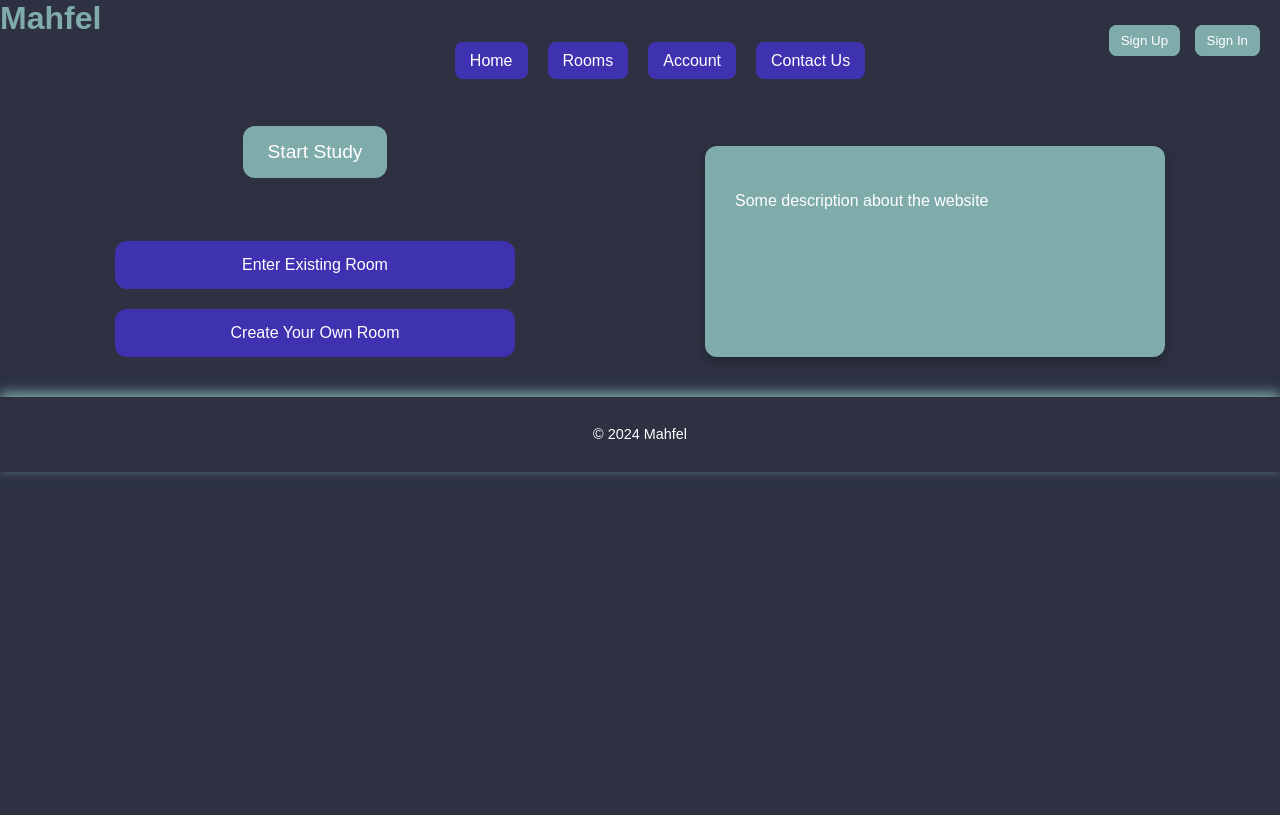
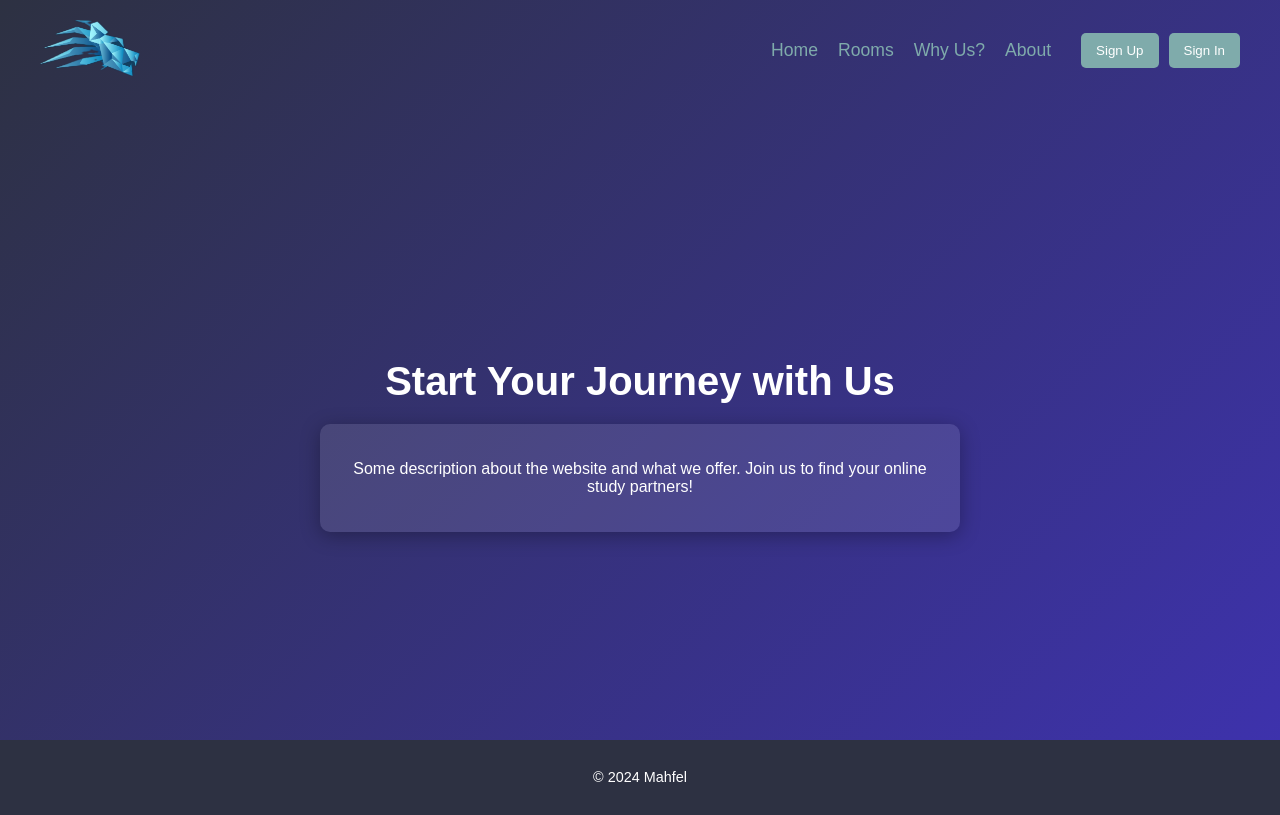
Before and after one commit to SajjadSadeghnia/F28WPLabProjects_2024, a PHP site: page / in a window 1280 px wide. Before the commit the page ends 476 px from the top, so only its background shows below. Run offline with PHP 8.4, Linux system fonts and the light colour scheme.

Commit message:
adding logo to website and change the designe

```diff
--- a/index.html
+++ b/index.html
@@ -3,38 +3,33 @@
 <head>
     <meta charset="UTF-8">
     <meta name="viewport" content="width=device-width, initial-scale=1.0">
-    <title>Home</title>
+    <title>Mahfel - Home</title>
     <link rel="stylesheet" href="style.css">
 </head>
 <body>
     <header>
         <div class="logo">
-            <h1>Mahfel</h1>
+            <img src="Logo.png" alt="Mahfel Logo">
         </div>
         <nav>
             <ul>
-                <li><a href="/">Home</a></li>
-                <li><a href="rooms.html">Rooms</a></li>
-                <li><a href="/account">Account</a></li>
-                <li><a href="/contact">Contact Us</a></li>
+                <li><a href="#">Home</a></li>
+                <li><a href="#">Rooms</a></li>
+                <li><a href="#">Why Us?</a></li>
+                <li><a href="#">About</a></li>
             </ul>
             <div class="auth-buttons">
-                <button class="signup">Sign Up</button>
-                <button class="login">Sign In</button>
+                <a href="signup.html"><button class="signup">Sign Up</button></a>
+                <a href="signin.html"><button class="login">Sign In</button></a>
             </div>
         </nav>
     </header>
     <main>
-        <section class="study-section">
-            <button class="start-study">Start Study</button>
-            <p class="online-count">12,345 online</p>
-            <div class="room-buttons">
-                <button class="room-button">Enter Existing Room</button>
-                <button class="room-button">Create Your Own Room</button>
-            </div>
+        <section class="hero">
+            <h1>Start Your Journey with Us</h1>
         </section>
         <section class="description">
-            <p>Some description about the website</p>
+            <p>Some description about the website and what we offer. Join us to find your online study partners!</p>
         </section>
     </main>
     <footer>
@@ -42,7 +37,3 @@
     </footer>
 </body>
 </html>
-<div class="auth-buttons">
-    <a href="signup.html"><button class="signup">Sign Up</button></a>
-    <a href="signin.html"><button class="login">Sign In</button></a>
-</div>
--- a/style.css
+++ b/style.css
@@ -1,48 +1,56 @@
-/* #General and Index page */
+/* General Styles */
 body {
-    background-color: #2D3142;
-    color: #2D3142;
+    background: linear-gradient(135deg, #2D3142, #3E32B0);
+    color: #fff;
     margin: 0;
     font-family: Arial, sans-serif;
 }
-.logo h1{color: #7FABAB;
-    font-size: 2em;
-    font-weight: bold;
-    margin: 0;
+
+header {
+    display: flex;
+    justify-content: space-between;
+    align-items: center;
+    padding: 20px 40px;
 }
+
+.logo img {
+    max-width: 100px; /* Adjust this based on your logo size */
+    height: auto;
+}
+
+nav {
+    display: flex;
+    align-items: center;
+}
+
 nav ul {
     list-style: none;
     display: flex;
-    justify-content: center;
     gap: 20px;
-    margin-top: 15px;
+    margin-right: 20px;
 }
 
 nav ul li a {
     text-decoration: none;
-    color: #fff;
-    background-color: #3E32B0;
-    padding: 10px 15px;
-    border-radius: 8px;
-    transition: background-color 0.3s;
+    color: #7FABAB;
+    font-size: 1.1em;
+    transition: color 0.3s;
 }
 
 nav ul li a:hover {
-    background-color: #7FABAB;
+    color: #fff;
 }
 
 .auth-buttons {
-    position: absolute;
-    right: 20px;
-    top: 25px;
+    display: flex;
 }
 
 .auth-buttons button {
     background-color: #7FABAB;
     color: #fff;
     border: none;
-    padding: 8px 12px;
-    border-radius: 8px;
+    padding: 10px 15px;
+    border-radius: 5px;
     margin-left: 10px;
     cursor: pointer;
     transition: background-color 0.3s;
@@ -52,96 +60,42 @@ nav ul li a:hover {
     background-color: #3E32B0;
 }
 
+/* Main Section */
 main {
-    padding: 40px 20px;
     display: flex;
-    justify-content: space-around;
-    flex-wrap: wrap;
-}
-
-.study-section {
-    flex: 1;
-    max-width: 400px;
+    flex-direction: column;
+    align-items: center;
+    justify-content: center;
+    height: 80vh;
     text-align: center;
 }
 
-.study-section .start-study {
-    background-color: #7FABAB;
-    color: #fff;
-    padding: 15px 25px;
-    border-radius: 12px;
-    font-size: 1.2em;
-    border: none;
-    cursor: pointer;
-    transition: background-color 0.3s;
+.hero {
+    margin-top: 50px;
 }
 
-.study-section .start-study:hover {
-    background-color: #3E32B0;
-}
-
-.study-section .online-count {
-    margin-top: 15px;
-    font-size: 1em;
-}
-
-.room-buttons {
-    margin-top: 30px;
-    display: flex;
-    flex-direction: column;
-    gap: 20px;
-}
-
-.room-button {
-    background-color: #3E32B0;
-    color: #fff;
-    padding: 15px;
-    border: none;
-    border-radius: 12px;
-    font-size: 1em;
-    cursor: pointer;
-    transition: background-color 0.3s;
-}
-
-.room-button:hover {
-    background-color: #7FABAB;
+.hero h1 {
+    font-size: 2.5em;
+    margin: 0;
 }
 
 .description {
-    flex: 1;
-    max-width: 400px;
-    background-color: #7FABAB;
-    color: #fff;
-    padding: 30px;
-    border-radius: 12px;
-    box-shadow: 0 4px 12px rgba(0, 0, 0, 0.3);
+    max-width: 600px;
+    padding: 20px;
+    background-color: rgba(255, 255, 255, 0.1);
+    border-radius: 10px;
     margin-top: 20px;
+    box-shadow: 0 4px 20px rgba(0, 0, 0, 0.3);
 }
 
+/* Footer */
 footer {
     background-color: #2D3142;
     color: #fff;
     padding: 15px 0;
     text-align: center;
     font-size: 0.9em;
-    box-shadow: 0 -4px 12px #7FABAB;
+    position: relative;
+    bottom: 0;
+    width: 100%;
 }
-
-/* Signin and singup page */
-.sign-lable {
-    font-size: 1.2em;
-    font-weight: bold;
-    color: #7FABAB;
-}
-
-.form-group {
-    margin-bottom: 15px;
-}
-
-input[type="text"],
-input[type="password"] {
-    width: 100%;
-    padding: 8px;
-    font-size: 1em;
-    margin-top: 5px;
-}
```
Also changed, not shown: Logo.png (added).
